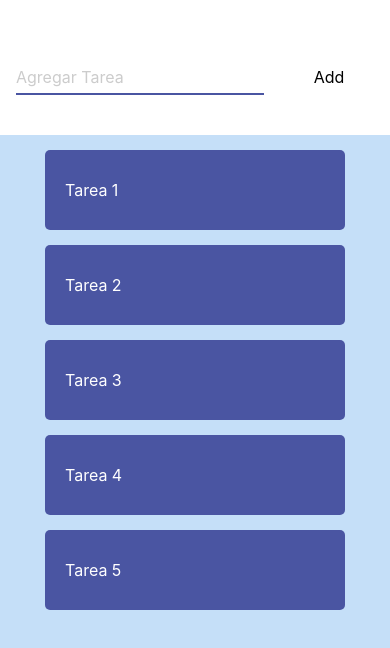
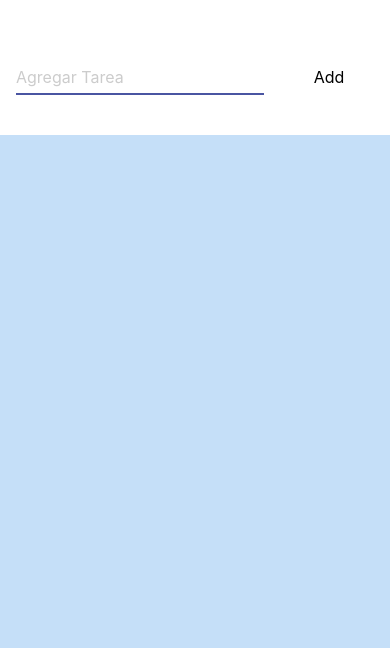
Before and after one commit to martin-centurion/desafiouno_centurion, a React Native app: screen / in a window 390 px wide. Shown: the top 648 px of the page. Built offline with nearby package versions, Linux system fonts and the light colour scheme.

Commit message:
delete task

```diff
--- a/App.js
+++ b/App.js
@@ -1,33 +1,8 @@
 
 import MainScreen from './src/screens/MainScreen';
 
-const taskList = [
-  {
-    id: 1,
-    task: "Tarea 1",
-    completed: false
-  },
-  {
-    id: 2,
-    task: "Tarea 2",
-    completed: false
-  },{
-    id: 3,
-    task: "Tarea 3",
-    completed: false
-  },{
-    id: 4,
-    task:  "Tarea 4",
-    completed: false
-  },{
-    id: 5,
-    task: "Tarea 5",
-    completed: false
-  },
-]
-
 export default function App() {
   return (
-      <MainScreen taskList = {taskList}/>
+      <MainScreen />
   );
 }
--- a/src/screens/MainScreen.jsx
+++ b/src/screens/MainScreen.jsx
@@ -13,9 +13,9 @@ import TaskList from "../components/TaskList";
 import TopBar from "../components/TopBar";
 import ModalTask from "../components/ModalTask";
 
-const MainScreen = ({ taskList }) => {
+const MainScreen = () => {
 
-  const [list, setList] = useState(taskList)
+  const [list, setList] = useState([])
   const [input, setInput] = useState("")
   const [modalVisible, setModalVisible] = useState(false);
   const [taskActive, setTaskActive] = useState({})
@@ -39,7 +39,7 @@ const MainScreen = ({ taskList }) => {
 
   return (
       <View style={styles.container}>
-          <TopBar
+           <TopBar
                 input={input}
                 onAddTask={onAddTask}
                 setInput={setInput}
@@ -48,7 +48,6 @@ const MainScreen = ({ taskList }) => {
                 list={list}
                 onPressTask={onPressTask}
             />
-
             <ModalTask
                 modalVisible={modalVisible}
                 setModalVisible={setModalVisible}
```
